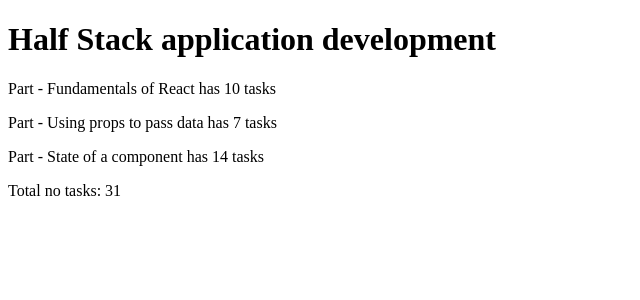
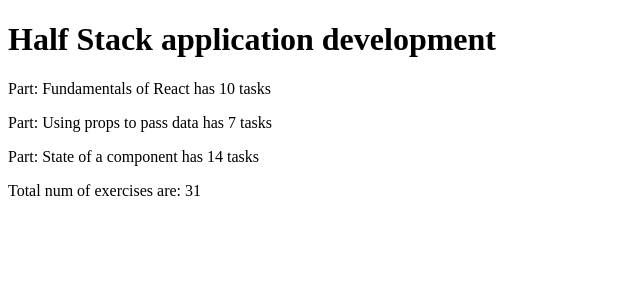
Before and after one commit to Tmehnaz/part1, a React (Vite) app: page / in a window 1280 px wide. Shown: the top 300 px of the page, without its empty margins (0-640 px from the left). Built offline with nearby package versions, Linux system fonts and the light colour scheme.

Commit message:
updated with task 1.5

```diff
--- a/src/App.jsx
+++ b/src/App.jsx
@@ -5,30 +5,31 @@ import Total from "./Total"
 
 const App = () => {
 
-  const course = "Half Stack application development"
-
-  const parts = [{
+  const course = {
+    name: "Half Stack application development",
+    parts: [
+    {
     name: "Fundamentals of React",
     exercises:10,
-  },{
+  },
+  {
     name:"Using props to pass data",
     exercises:7,
   },
  {
     name:"State of a component",
     exercises:14,
-  }]
+  }]}
+
 
 
   return (
     <div>
-      <Header course ={course} />
+      <Header course ={course.name} />
 
-      <Content name1= {parts[0].name} exercises1={parts[0].exercises}
-               name2={parts[1].name} exercises2={parts[1].exercises}
-               name3={parts[2].name}  exercises3={parts[2].exercises} />
+      <Content parts={course.parts} />
 
-      <Total exercises1={parts[0].exercises} exercises2={parts[1].exercises} exercises3={parts[2].exercises}/>
+      <Total  parts ={course.parts}/>
 
     </div>
   )
--- a/src/Content.jsx
+++ b/src/Content.jsx
@@ -1,10 +1,13 @@
 import Part from "./Part.jsx"
-const Content = (props) => {
+const Content = ({parts}) => {
     return (
           <>
-            <Part part={props.name1} exercise={props.exercises1} />
-            <Part part={props.name2} exercise={props.exercises2} />
-            <Part part={props.name3} exercise={props.exercises3} />
+          <div>
+         {parts.map((part,index)=>
+          (<Part key={index} part={part.name} exercises={part.exercises}/>))}
+          </div>
+
+
           </>
     )
 }
--- a/src/Part.jsx
+++ b/src/Part.jsx
@@ -1,8 +1,8 @@
-const Part = ({part,exercise}) =>{
+const Part = ({part,exercises}) =>{
     return(
         <>
         <p>
-            Part - {part} has {exercise} tasks
+            Part: {part} has {exercises} tasks
         </p>
         </>
     )
--- a/src/Total.jsx
+++ b/src/Total.jsx
@@ -1,9 +1,13 @@
 
 
-const Total= ({exercises1,exercises2,exercises3})=>{
+const Total= ({parts})=>{
+  const total = parts.reduce((sum,part)=> sum+part.exercises,0)
     return(
         <>
-          <p> Total no tasks: {exercises1 + exercises2 + exercises3}</p>
+        <p>
+          Total num of exercises are: {total}
+        </p>
+
         </>
     )
 }
```
